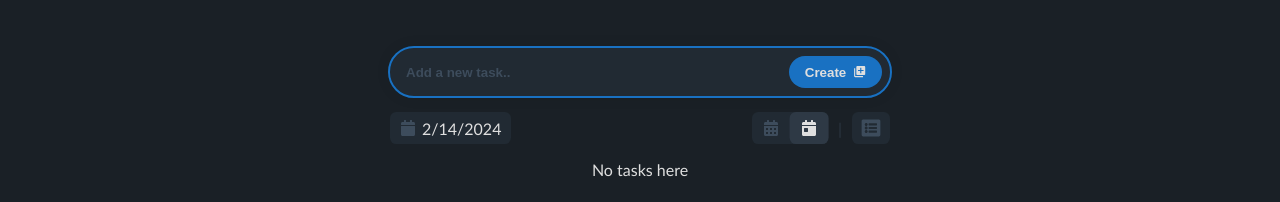
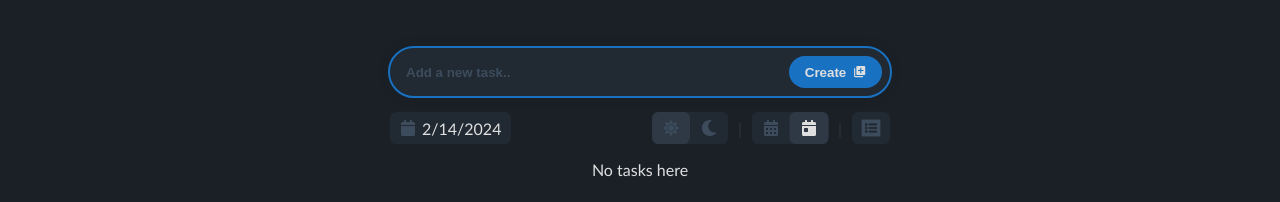
Before and after one commit to iNikAnn/DoVibe, a React (Create React App) app: page / in a window 1280 px wide. Shown: the top 202 px of the page. Built offline with nearby package versions, Linux system fonts and the light colour scheme; the HTML template or start-up script is replaced by a standard one.

Commit message:
New: Added theme toggle functionality to the interface

```diff
--- a/src/components/FiltersBar.jsx
+++ b/src/components/FiltersBar.jsx
@@ -6,6 +6,8 @@ import { AnimatePresence } from 'framer-motion';
 
 // icons
 import { FaCalendar } from "react-icons/fa";
+import { FaSun } from "react-icons/fa";
+import { FaMoon } from "react-icons/fa";
 import { FaCalendarAlt } from "react-icons/fa";
 import { FaCalendarDay } from "react-icons/fa";
 import { FaListAlt } from "react-icons/fa";
@@ -53,7 +55,40 @@ function FiltersBar({ todos, initialDate, onChangeViewMode, setOnlyUncompleted,
 			</Tooltip>
 
 			<fieldset className={styles.fieldset}>
-				<div className={styles.viewModeWrapper}>
+				<div className={styles.modeWrapper}>
+					<input
+						className={styles.lightInput}
+						type="radio"
+						name="schemeSwticher"
+						id="lightScheme"
+					/>
+					<Tooltip text="Light">
+						<label
+							className={styles.modeLabel}
+							htmlFor="lightScheme">
+							<FaSun />
+						</label>
+					</Tooltip>
+
+					<input
+						className={styles.inputDark}
+						type="radio"
+						name="schemeSwticher"
+						id="darkScheme"
+					/>
+					<Tooltip text="Dark">
+						<label
+							className={styles.modeLabel}
+							htmlFor="darkScheme">
+							<FaMoon />
+						</label>
+					</Tooltip>
+					<div className={styles.activeMode}></div>
+				</div>
+
+				<span className={styles.separator}>|</span>
+
+				<div className={styles.modeWrapper}>
 					<input
 						className={styles.inputAll}
 						type="radio"
@@ -63,7 +98,7 @@ function FiltersBar({ todos, initialDate, onChangeViewMode, setOnlyUncompleted,
 						checked={initialDate ? false : true}
 					/>
 					<Tooltip text="Show all todos">
-						<label className={styles.viewModeLabel} htmlFor="all">
+						<label className={styles.modeLabel} htmlFor="all">
 							{/* <span>All</span> */}
 							<FaCalendarAlt />
 						</label>
@@ -78,13 +113,13 @@ function FiltersBar({ todos, initialDate, onChangeViewMode, setOnlyUncompleted,
 						checked={initialDate ? true : false}
 					/>
 					<Tooltip text="Show todos for the day">
-						<label className={styles.viewModeLabel} htmlFor="oneDay">
+						<label className={styles.modeLabel} htmlFor="oneDay">
 							{/* <span>Day</span> */}
 							<FaCalendarDay />
 						</label>
 					</Tooltip>
 
-					<div className={styles.activeViewMode}></div>
+					<div className={styles.activeMode}></div>
 				</div>
 
 				<span className={styles.separator}>|</span>
--- a/src/css/FiltersBar.module.css
+++ b/src/css/FiltersBar.module.css
@@ -109,7 +109,7 @@
 	color: var(--text-color-primary);
 }
 
-.viewModeWrapper {
+.modeWrapper {
 	position: relative;
 	/* outline: 1px solid tomato; */
 	display: flex;
@@ -119,13 +119,13 @@
 	height: var(--filter-height);
 }
 
-.viewModeLabel {
+.modeLabel {
 	position: relative;
 	transition: color 0.3s ease;
 	z-index: 5;
 }
 
-.activeViewMode {
+.activeMode {
 	/* outline: 1px solid green; */
 	position: absolute;
 	top: 0;
@@ -143,12 +143,22 @@
 	transition-timing-function: ease;
 }
 
-.inputAll:checked ~ .activeViewMode {
+.inputLight:checked ~ .activeMode {
 	left: 0%;
 	transform: translateX(0%);
 }
 
-.inputToday:checked ~ .activeViewMode {
+.inputDark:checked ~ .activeMode {
+	left: 100%;
+	transform: translateX(-100%);
+}
+
+.inputAll:checked ~ .activeMode {
+	left: 0%;
+	transform: translateX(0%);
+}
+
+.inputToday:checked ~ .activeMode {
 	left: 100%;
 	transform: translateX(-100%);
 }
@@ -178,7 +188,7 @@
 }
 
 .label:hover,
-.viewModeLabel:hover {
+.modeLabel:hover {
 	/* background-color: var(--bg-color-tertiary); */
 	color: var(--text-color-primary);
 }
```
